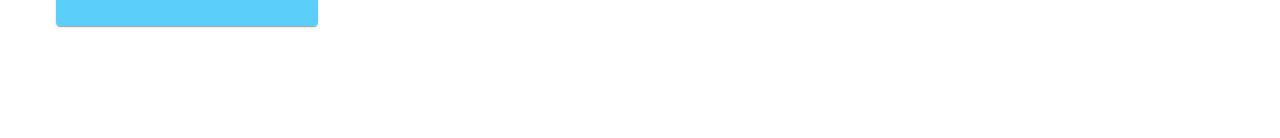
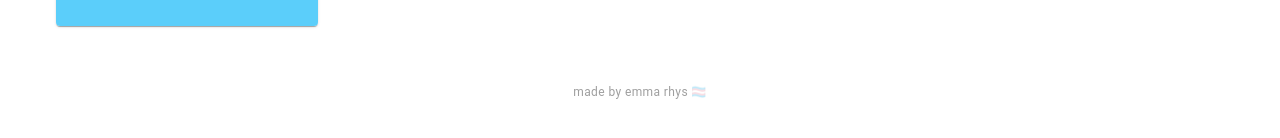
Before and after one commit to emjrhys/css-pride-flags, a Vue app: page / in a window 1280 px wide. Shown: the part 734-872 px from the top of the page. Before the commit the page ends 808 px from the top, so only its background shows below. Built offline with nearby package versions, Linux system fonts and the light colour scheme.

Commit message:
feat(layout): add footer

```diff
--- a/src/App.vue
+++ b/src/App.vue
@@ -1,6 +1,13 @@
 <template>
   <v-app>
     <RouterView />
+    <v-footer>
+      <v-row>
+        <v-col class="text-caption text-center text-disabled pb-12">
+          <p>made by emma rhys 🏳️‍⚧️</p>
+        </v-col>
+      </v-row>
+    </v-footer>
   </v-app>
 </template>
 
--- a/src/views/FlagView.vue
+++ b/src/views/FlagView.vue
@@ -1,5 +1,5 @@
 <template>
-  <div class="mt-16 text-center">
+  <div class="pt-16 text-center">
     <p class="text-h2">CSS Pride Flags</p>
     <p class="text-subtitle-1">Click to view code</p>
   </div>
```
